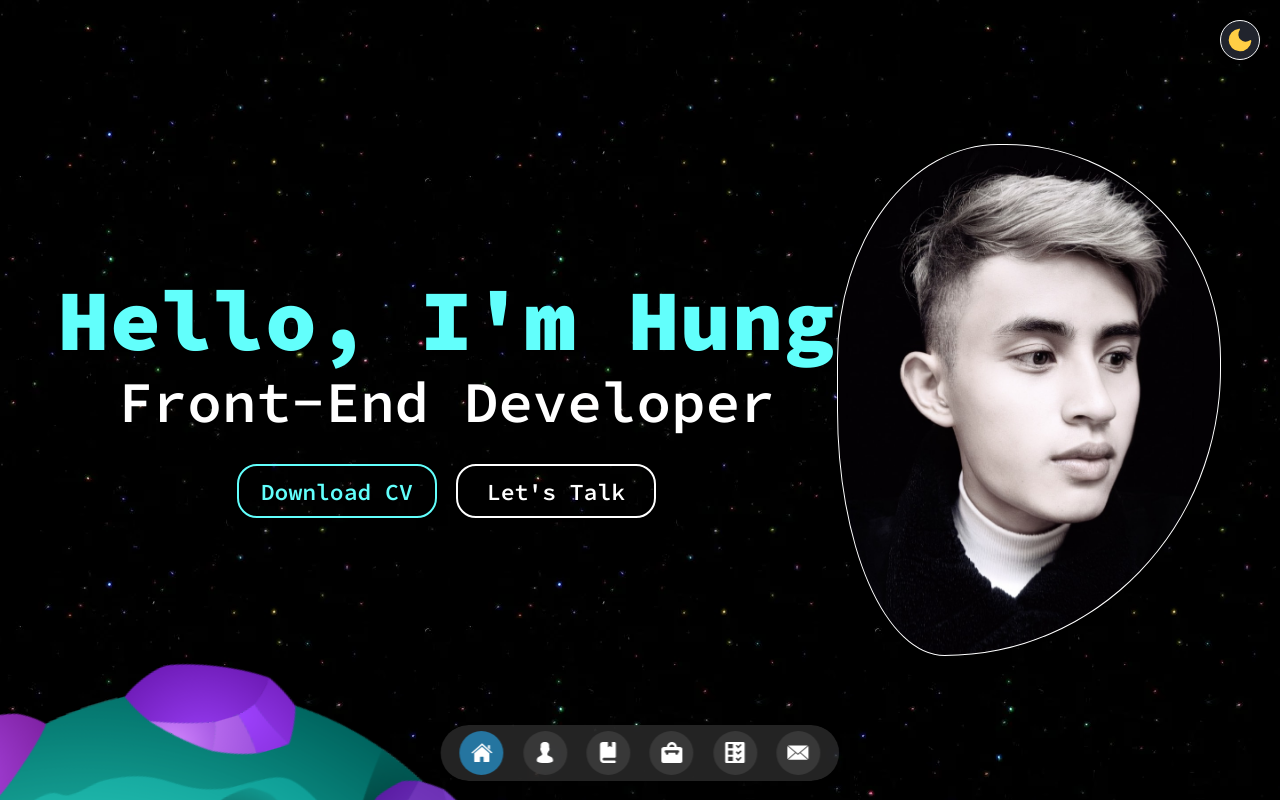
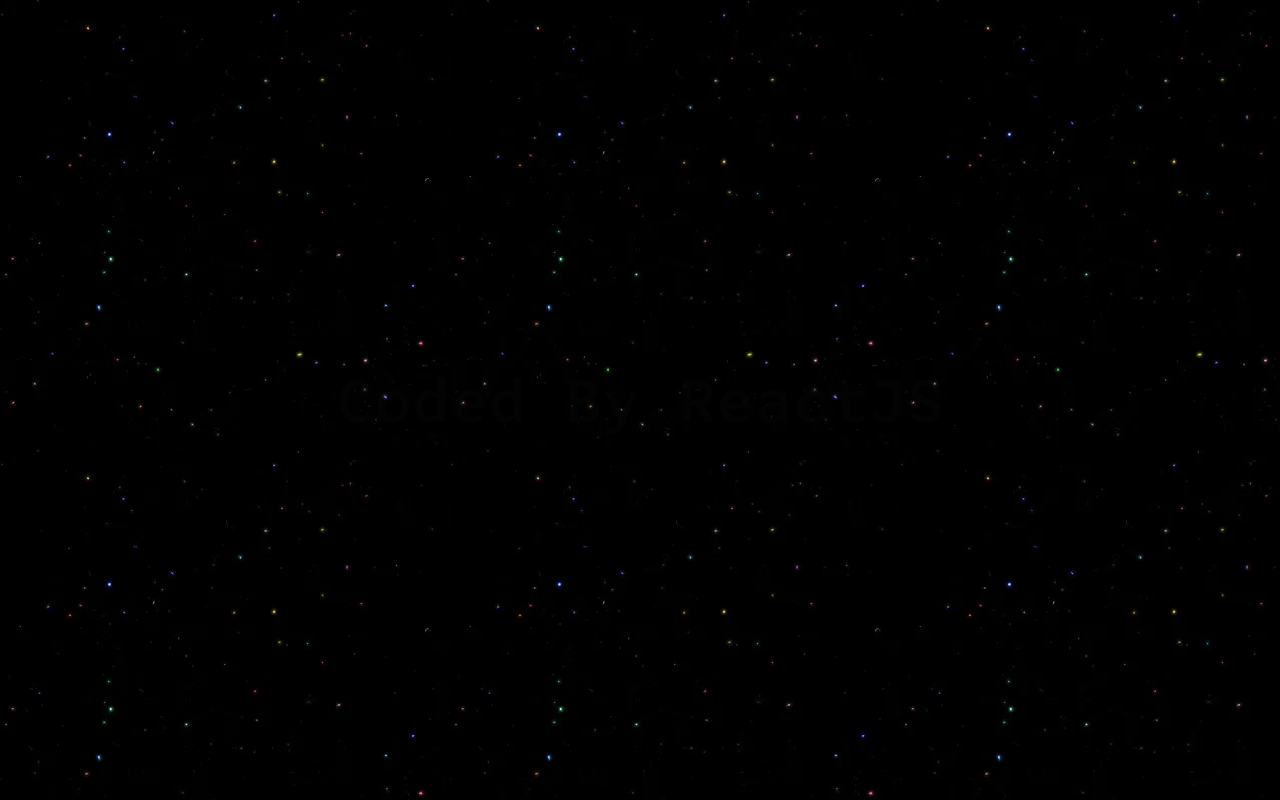
Before and after one commit to SunHarry198/Portfolio, a React (Create React App) app: page / in a window 1280 px wide. Shown: the top 800 px of the page. Built offline with nearby package versions, Linux system fonts and the light colour scheme.

Commit message:
set time intro loading

```diff
--- a/src/App.jsx
+++ b/src/App.jsx
@@ -93,7 +93,7 @@ function App() {
         setLoad(false)
         setCurrent('header-nav')
         appRef.current.classList.remove('hidden')
-      }, 1000)
+      }, 7200)
     }
     preLoad()
   }, [])
```
